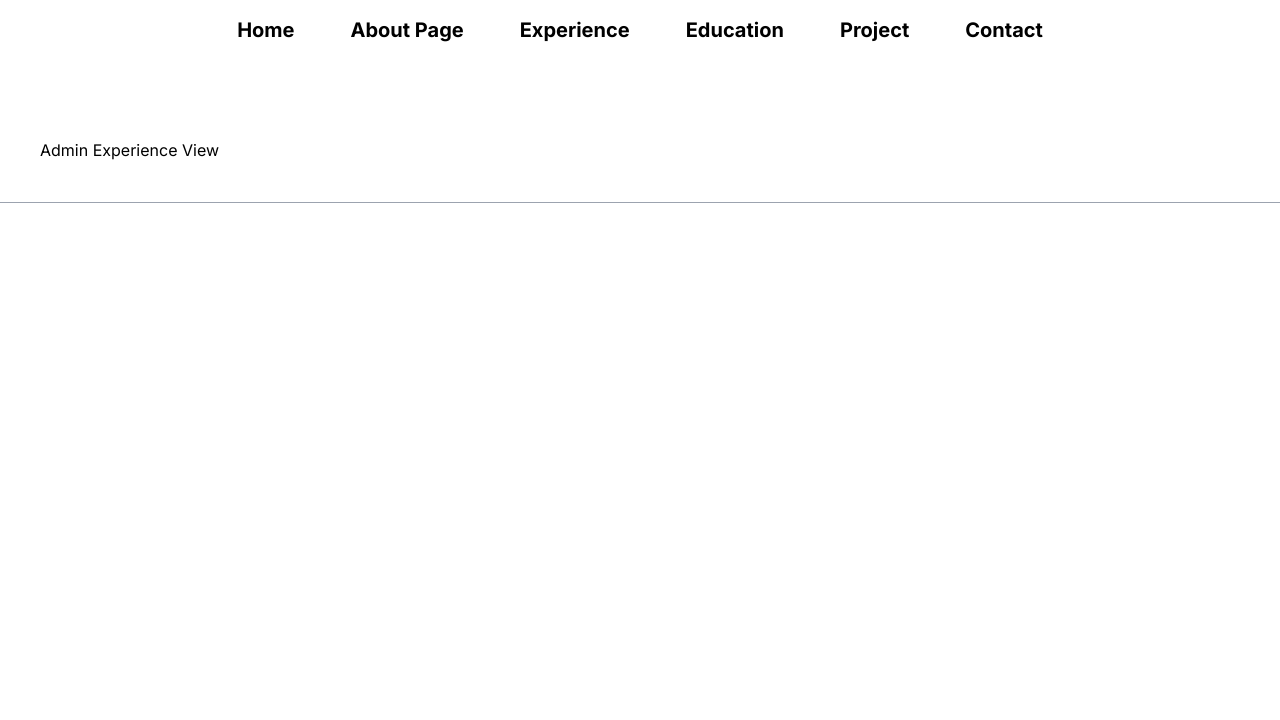
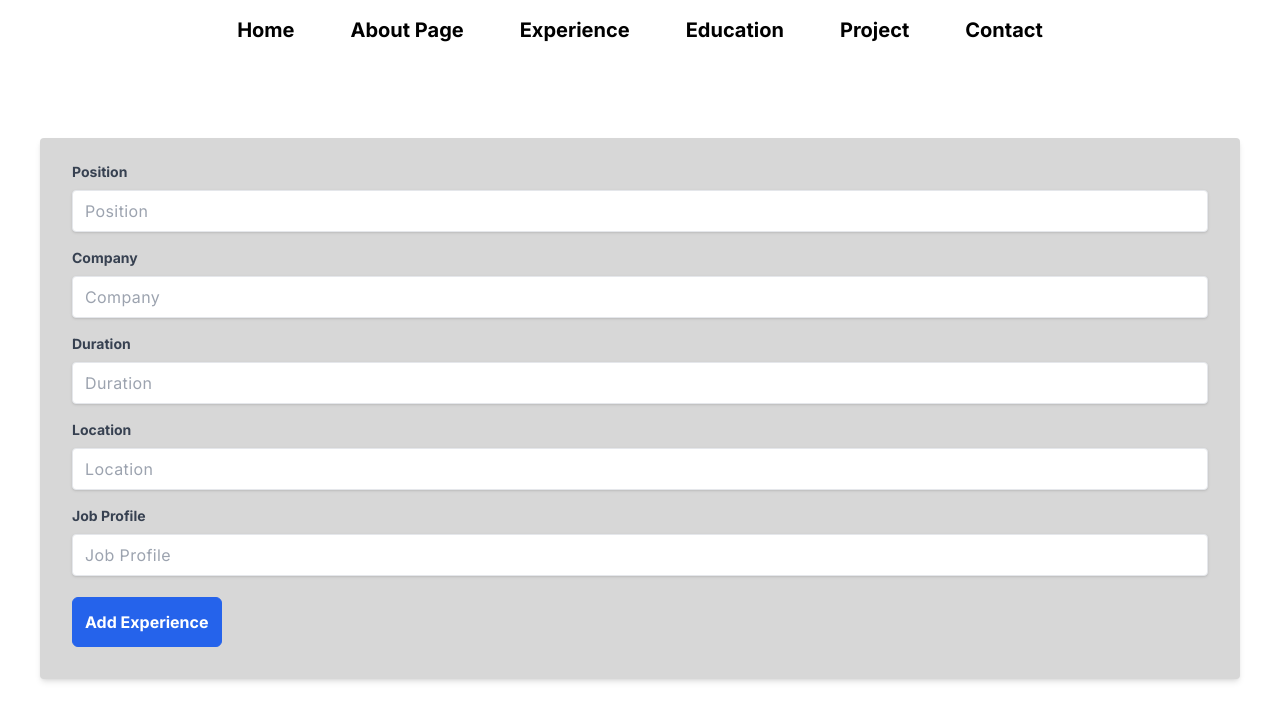
Before and after one commit to easylearningbd/next-js-portfolio-website, a Next.js app: page /admin in a window 1280 px wide. Both pictures are taken after a click on the button "Experience". Shown: the top 720 px of the page. Built offline with nearby package versions, Linux system fonts and the light colour scheme.

Commit message:
w09 Create Experience Page Form

```diff
--- a/src/app/admin/page.jsx
+++ b/src/app/admin/page.jsx
@@ -18,12 +18,20 @@ const initialAboutFormData = {
     yearofexerience: "",
     noofclients: "",
     skills: ""
+};
+const initialExperienceFormData = {
+    position: "",
+    company: "",
+    duration: "",
+    location: "",
+    jobprofile: ""
 }
 
 export default function AdminView(){
     const [currentSeletedTab, setCurrentSeletedTab] = useState('home');
     const [homeViewFormData, setHomeViewFormData] = useState(initialHomeFormData);
     const [aboutViewFormData, setAboutViewFormData] = useState(initialAboutFormData);
+    const [experinceViewFormData, setExperinceViewFormData] = useState(initialExperienceFormData);
 
     const menuItem = [
         {
@@ -45,7 +53,10 @@ export default function AdminView(){
         {
             id: 'experience',
             lable: 'Experience',
-            component: <AdminExperienceView/>
+            component: <AdminExperienceView
+            formData = {experinceViewFormData}
+            setFormData = {setExperinceViewFormData}
+            />
         },
         {
             id: 'education',
--- a/src/components/admin-view/about/index.jsx
+++ b/src/components/admin-view/about/index.jsx
@@ -35,7 +35,7 @@ const controls = [
 ]
 
 export default function AdminAboutView({formData,setFormData}){
-    console.log(formData);
+    // console.log(formData);
     return <div className="w-full">
     <div className="bg-[#d7d7d7] shadow-md rounded px-8 pt-6 pb-8 mb-4">
 
--- a/src/components/admin-view/experience/index.jsx
+++ b/src/components/admin-view/experience/index.jsx
@@ -1,4 +1,53 @@
 'use client'
-export default function AdminExperienceView(){
-    return <div>Admin Experience View</div>
+import FormControls from "../form-controls"
+
+const controls = [
+    {
+        name: 'position',
+        placeholder: 'Position',
+        type: 'text',
+        label: 'Position'
+    },
+    {
+        name: 'company',
+        placeholder: 'Company',
+        type: 'text',
+        label: 'Company'
+    },
+    {
+        name: 'duration',
+        placeholder: 'Duration',
+        type: 'text',
+        label: 'Duration'
+    },
+    {
+        name: 'location',
+        placeholder: 'Location',
+        type: 'text',
+        label: 'Location'
+    },
+    {
+        name: 'jobprofile',
+        placeholder: 'Job Profile',
+        type: 'text',
+        label: 'Job Profile'
+    }
+]
+
+export default function AdminExperienceView({formData,setFormData}){
+    console.log(formData);
+    return <div className="w-full">
+    <div className="bg-[#d7d7d7] shadow-md rounded px-8 pt-6 pb-8 mb-4">
+
+<FormControls controls={controls}
+ formData={formData}
+ setFormData={setFormData}
+/>
+
+<button className="mt-[5px] border border-blue-600 bg-blue-600 text-white p-3 font-bold text-[16px] focus:bg-green-800 rounded-md">
+    Add Experience
+</button>
+
+    </div>
+ </div>
 }
```
